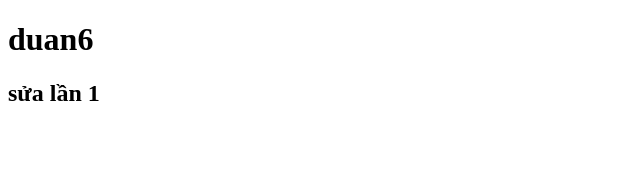
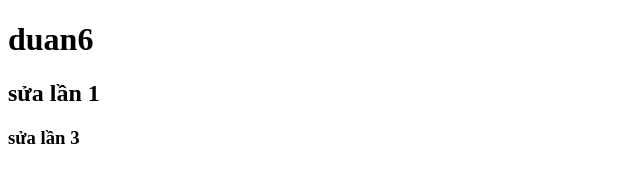
Before and after one commit to ken1902-tus/duan6, a plain HTML site: page index.html in a window 1280 px wide. Shown: the full height of the page, 0-640 px from the left. Drawn offline with Linux system fonts and the light colour scheme.

Commit message:
sửa lân 3

```diff
--- a/index.html
+++ b/index.html
@@ -8,5 +8,6 @@
 <body>
     <h1>duan6</h1>
     <h2>sửa lần 1</h2>
+    <h3>sửa lần 3</h3>
 </body>
 </html>
```
